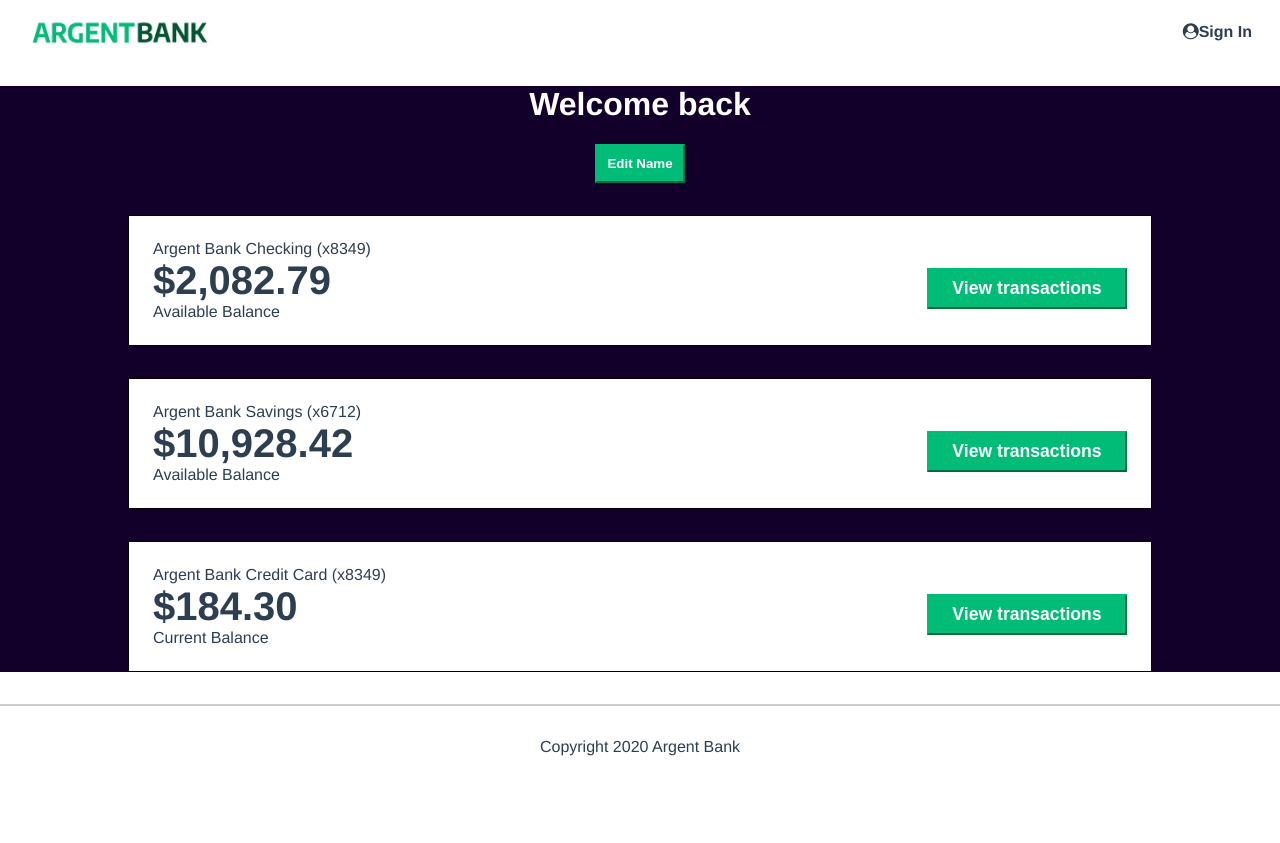
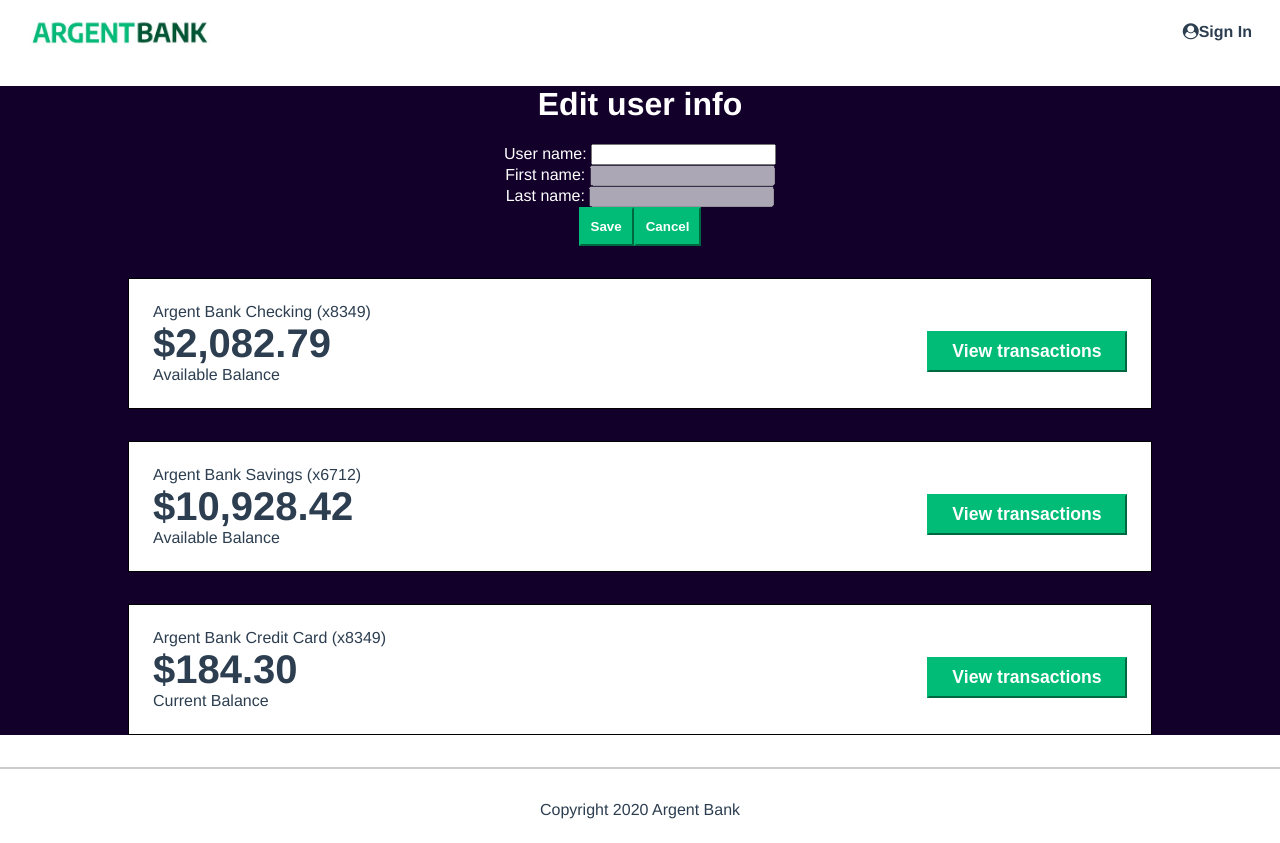
Before and after one commit to efilser/ArgentBank, a React (Create React App) app in the folder argentbank/: page /profile in a window 1280 px wide. Both pictures are taken after a click on the button "Edit Name". Before the commit the page ends 800 px from the top, so only its background shows below. Built offline with nearby package versions, Linux system fonts and the light colour scheme.

Commit message:
Add initial userName update management

```diff
--- a/argentbank/src/pages/User/User.jsx
+++ b/argentbank/src/pages/User/User.jsx
@@ -1,17 +1,66 @@
 import '../../styles/main.css';
 import './User.css';
-import { useSelector } from 'react-redux';
+import { useState } from 'react';
+import { useSelector, useDispatch } from 'react-redux';
 import Account from '../../components/Account/Account';
+import { updateUserName } from '../../redux/actions/authActions';
 
 function User() {
   const user = useSelector((state) => state.auth.user);
+  const [isEditing, setIsEditing] = useState(false); // État pour gérer l'affichage du formulaire
+  const dispatch = useDispatch();
+
+  const handleEdit = (e) => {
+    e.preventDefault();
+    setIsEditing(true); // Mettre à jour l'état pour afficher le formulaire
+  };
+
+  const handleCancel = (e) => {
+    e.preventDefault();
+    setIsEditing(false); // Mettre à jour l'état pour revenir au header
+  };
+
+  const handleSave = async (e) => {
+    e.preventDefault();
+    const newUserName = e.target.elements.userName.value;
+    dispatch(updateUserName(newUserName));
+    setIsEditing(false);
+  };
 
   return (
     <main className="main bg-dark">
-      <header className="header">
-        <h1>Welcome back<br />{user?.firstName} {user?.lastName}</h1>
-        <button className="edit-button">Edit Name</button>
-      </header>
+      {isEditing ? ( // Vérifier si le formulaire doit être affiché
+        <form className="header" onSubmit={handleSave}>
+          <h1>Edit user info</h1>
+          <div>
+            <label htmlFor="userName">User name: </label>
+            <input type="text" id="userName" defaultValue={user?.userName}/>
+          </div>
+          <div>
+            <label htmlFor="firstName">First name: </label>
+            <input type="text" id="firstName" value={user?.firstName} disabled/>
+          </div>
+          <div>
+            <label htmlFor="lastName">Last name: </label>
+            <input type="text" id="lastName" value={user?.lastName} disabled/>
+          </div>
+          <div>
+          <button className="edit-button">Save</button>
+          <button className="edit-button" onClick={handleCancel}>Cancel</button>
+          </div>
+        </form>
+      ) : (
+        <header className="header">
+          <h1>
+            Welcome back
+            <br />
+            {user?.firstName} {user?.lastName}
+          </h1>
+          <button className="edit-button" onClick={handleEdit}>
+            Edit Name
+          </button>
+        </header>
+      )}
       <h2 className="sr-only">Accounts</h2>
       <Account
         title="Argent Bank Checking (x8349)"
--- a/argentbank/src/redux/actions/authActions.jsx
+++ b/argentbank/src/redux/actions/authActions.jsx
@@ -49,8 +49,8 @@ export const getProfile = createAsyncThunk(
       const response = await fetch('http://localhost:3001/api/v1/user/profile', {
         method: 'POST',
         headers: {
+          'Content-Type': 'application/json',
           Authorization: `Bearer ${localStorage.getItem('token')}`,
-          'Content-Type': 'application/json',
         },
       });
 
@@ -65,3 +65,30 @@ export const getProfile = createAsyncThunk(
     }
   }
 );
+
+export const updateUserName = createAsyncThunk(
+  'auth/updateUserName',
+  async (userName, { rejectWithValue }) => {
+    try {
+      const response = await fetch('http://localhost:3001/api/v1/user/profile', {
+        method: 'PUT',
+        headers: {
+          'Content-Type': 'application/json',
+          Authorization: `Bearer ${localStorage.getItem('token')}`,
+        },
+        body: JSON.stringify({ userName }),
+      });
+
+      if (!response.ok) {
+        throw new Error('Failed to update user name');
+      }
+
+      const data = await response.json();
+
+      return data.userName;
+
+    } catch (error) {
+      return rejectWithValue(error.message);
+    }
+  }
+);
--- a/argentbank/src/redux/reducers/authReducer.jsx
+++ b/argentbank/src/redux/reducers/authReducer.jsx
@@ -1,5 +1,5 @@
 import { createSlice } from '@reduxjs/toolkit';
-import { signIn, signOut, getProfile } from '../actions/authActions';
+import { signIn, signOut, getProfile, updateUserName } from '../actions/authActions';
 
 const initialState = {
   isAuthenticated: false,
@@ -42,6 +42,13 @@ const authSlice = createSlice({
       .addCase(getProfile.rejected, (state, action) => {
         state.error = action.payload;
       })
+      .addCase(updateUserName.fulfilled, (state, action) => {
+        state.user.userName = action.payload;
+        state.error = null;
+      })
+      .addCase(updateUserName.rejected, (state, action) => {
+        state.error = action.payload;
+      });
   },
 });
 
```
